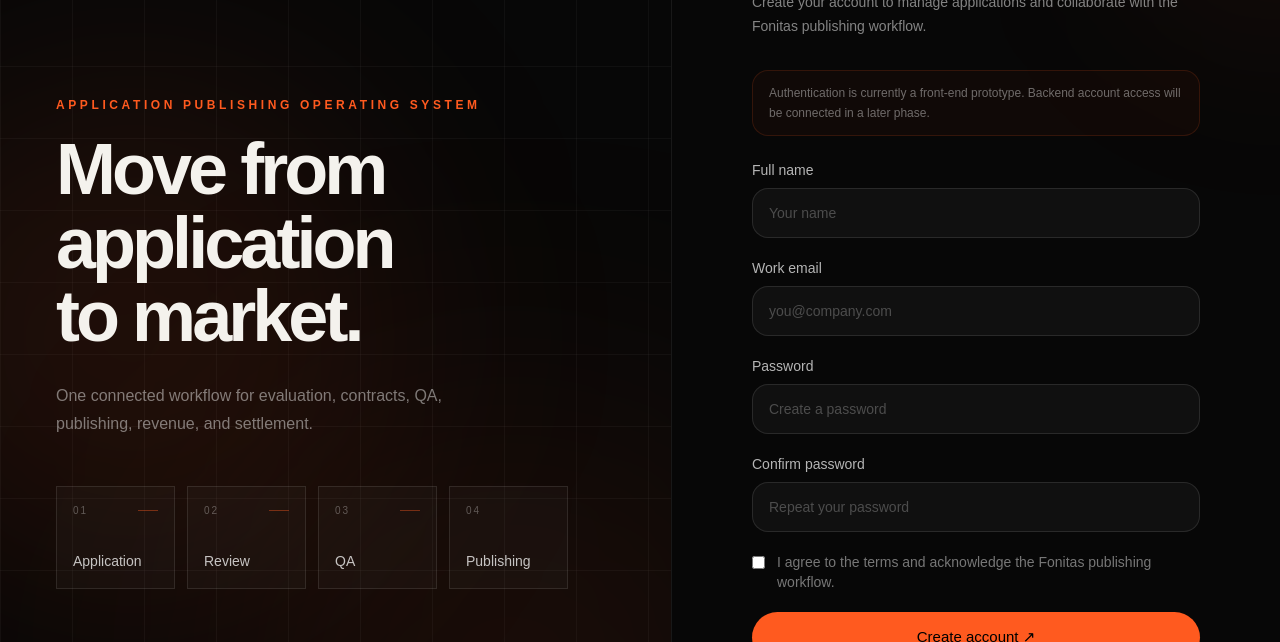
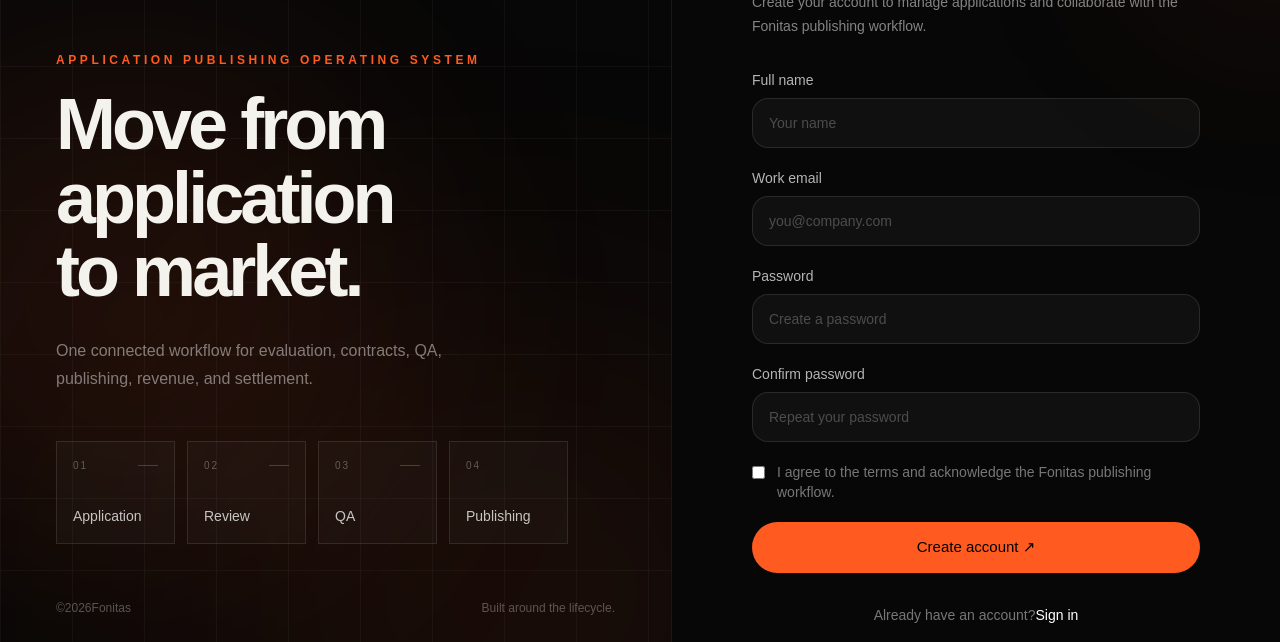
Before and after one commit to mohamad-es/Fonitas-website, a Next.js app: page /register in a window 1280 px wide. Shown: the part 150-792 px from the top of the page. Built offline with nearby package versions, Linux system fonts and the light colour scheme; no server answers.

Commit message:
Connect register page to validated registration form

```diff
--- a/app/register/page.tsx
+++ b/app/register/page.tsx
@@ -1,5 +1,6 @@
 import Link from "next/link";
 import { AuthLayout } from "@/components/auth/auth-layout";
+import { RegisterForm } from "@/features/auth/register/register-form";
 
 export const metadata = {
   title: "Create an account — Fonitas",
@@ -17,15 +18,7 @@ export default function RegisterPage() {
         <h1 className="font-display text-4xl font-semibold tracking-tight sm:text-5xl">Create account</h1>
         <p className="mt-4 max-w-md text-sm leading-6 text-white/50">Create your account to manage applications and collaborate with the Fonitas publishing workflow.</p>
       </div>
-      <div className="mb-6 rounded-2xl border border-[#ff5a1f]/15 bg-[#ff5a1f]/[0.04] px-4 py-3 text-xs leading-5 text-white/40">Authentication is currently a front-end prototype. Backend account access will be connected in a later phase.</div>
-      <form className="space-y-5" action="#" method="post">
-        <label className="block text-sm text-white/70">Full name<input name="name" type="text" autoComplete="name" required placeholder="Your name" className="mt-2 w-full rounded-2xl border border-white/10 bg-white/[0.04] px-4 py-3.5 text-white outline-none transition placeholder:text-white/25 focus:border-[#ff5a1f]/60" /></label>
-        <label className="block text-sm text-white/70">Work email<input name="email" type="email" autoComplete="email" required placeholder="you@company.com" className="mt-2 w-full rounded-2xl border border-white/10 bg-white/[0.04] px-4 py-3.5 text-white outline-none transition placeholder:text-white/25 focus:border-[#ff5a1f]/60" /></label>
-        <label className="block text-sm text-white/70">Password<input name="password" type="password" autoComplete="new-password" required placeholder="Create a password" className="mt-2 w-full rounded-2xl border border-white/10 bg-white/[0.04] px-4 py-3.5 text-white outline-none transition placeholder:text-white/25 focus:border-[#ff5a1f]/60" /></label>
-        <label className="block text-sm text-white/70">Confirm password<input name="confirmPassword" type="password" autoComplete="new-password" required placeholder="Repeat your password" className="mt-2 w-full rounded-2xl border border-white/10 bg-white/[0.04] px-4 py-3.5 text-white outline-none transition placeholder:text-white/25 focus:border-[#ff5a1f]/60" /></label>
-        <label className="flex items-start gap-3 text-sm leading-5 text-white/45"><input type="checkbox" name="terms" required className="mt-1 accent-[#ff5a1f]" /> I agree to the terms and acknowledge the Fonitas publishing workflow.</label>
-        <button type="submit" className="w-full rounded-full bg-[#ff5a1f] px-5 py-3.5 text-sm font-semibold text-black transition hover:bg-[#ff7a3d]">Create account ↗</button>
-      </form>
+      <RegisterForm />
       <p className="mt-8 text-center text-sm text-white/45">Already have an account? <Link href="/login" className="text-white hover:text-[#ff7a3d]">Sign in</Link></p>
     </AuthLayout>
   );
```
